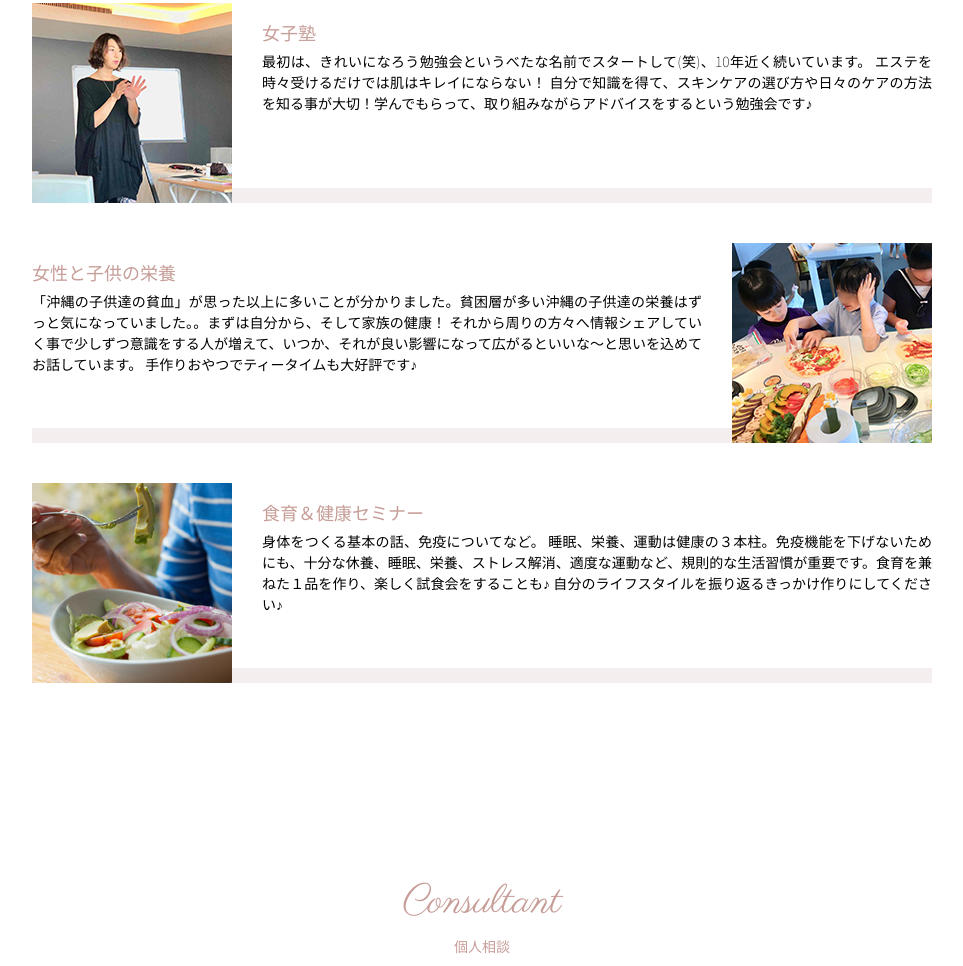
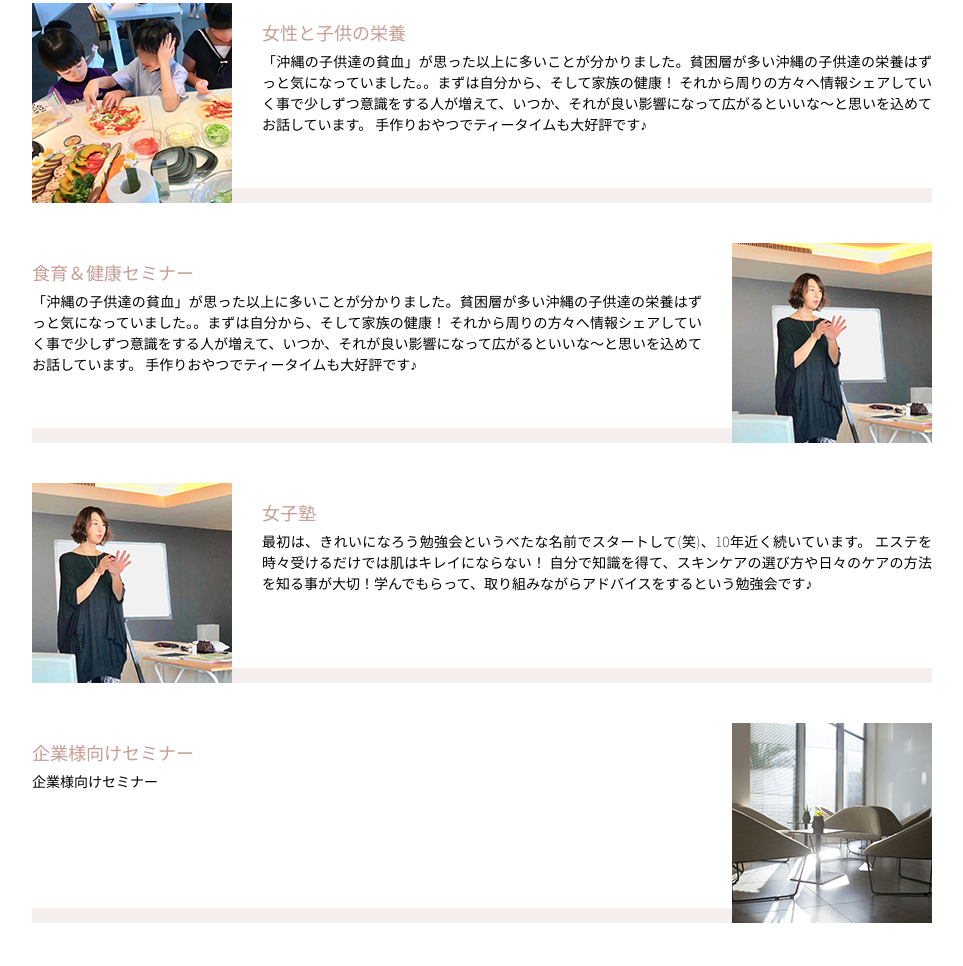
Before and after one commit to asakotomi/wellness-beauty, a plain HTML site: page katudou.html in a window 1280 px wide. Shown: the part 297-1263 px from the top of the page, without its empty margins (158-1121 px from the left). Drawn offline with nearby package versions, Linux system fonts and the light colour scheme.

Commit message:
コンテンツ変更と追加

```diff
--- a/katudou.html
+++ b/katudou.html
@@ -60,32 +60,40 @@
       <h2>Seminer<br>
         <span>健康に美しく生きるためのセミナー＆勉強会</span></h2>
       <section class="zyosi" data-scroll-on="0.3">
-        <figure><img src="images/top-info1.jpg" alt="女性"></figure>
+        <figure><img src="images/top-info2.jpg" alt="女性"></figure>
         <div class="zyosi-inner">
-          <h3>女子塾</h3>
-          <p>最初は、きれいになろう勉強会というべたな名前でスタートして(笑)、10年近く続いています。
-            エステを時々受けるだけでは肌はキレイにならない！
-            自分で知識を得て、スキンケアの選び方や日々のケアの方法を知る事が大切！学んでもらって、取り組みながらアドバイスをするという勉強会です♪</p>
-        </div>
-      </section>
-      <section class="eiyou" data-scroll-on="0.3">
-        <figure><img src="images/top-info2.jpg" alt="子供と女性"></figure>
-        <div class="eiyou-inner">
           <h3>女性と子供の栄養</h3>
           <p>「沖縄の子供達の貧血」が思った以上に多いことが分かりました。貧困層が多い沖縄の子供達の栄養はずっと気になっていました。。まずは自分から、そして家族の健康！
             それから周りの方々へ情報シェアしていく事で少しずつ意識をする人が増えて、いつか、それが良い影響になって広がるといいな〜と思いを込めてお話しています。
             手作りおやつでティータイムも大好評です♪</p>
         </div>
       </section>
-      <section class="syoku" data-scroll-on="0.3">
-        <figure><img src="images/top-info3.jpg" alt="サラダ"></figure>
-        <div class="syoku-inner">
+      <section class="eiyou" data-scroll-on="0.3">
+        <figure><img src="images/top-info1.jpg" alt="セミナー"></figure>
+        <div class="eiyou-inner">
           <h3>食育＆健康セミナー</h3>
-          <p>身体をつくる基本の話、免疫についてなど。
-            睡眠、栄養、運動は健康の３本柱。免疫機能を下げないためにも、十分な休養、睡眠、栄養、ストレス解消、適度な運動など、規則的な生活習慣が重要です。食育を兼ねた１品を作り、楽しく試食会をすることも♪
-            自分のライフスタイルを振り返るきっかけ作りにしてください♪</p>
+          <p>「沖縄の子供達の貧血」が思った以上に多いことが分かりました。貧困層が多い沖縄の子供達の栄養はずっと気になっていました。。まずは自分から、そして家族の健康！
+            それから周りの方々へ情報シェアしていく事で少しずつ意識をする人が増えて、いつか、それが良い影響になって広がるといいな〜と思いを込めてお話しています。
+            手作りおやつでティータイムも大好評です♪</p>
         </div>
       </section>
+      <section class="syoku" data-scroll-on="0.3">
+        <figure><img src="images/katudou-image1.jpg" alt="女性"></figure>
+        <div class="syoku-inner">
+          <h3>女子塾</h3>
+          <p>最初は、きれいになろう勉強会というべたな名前でスタートして(笑)、10年近く続いています。
+エステを時々受けるだけでは肌はキレイにならない！
+自分で知識を得て、スキンケアの選び方や日々のケアの方法を知る事が大切！学んでもらって、取り組みながらアドバイスをするという勉強会です♪</p>
+        </div>
+      </section>
+	    <section class="eiyou" data-scroll-on="0.3">
+        <figure><img src="images/top-info5.jpg" alt="オフィス"></figure>
+        <div class="eiyou-inner">
+          <h3>企業様向けセミナー</h3>
+          <p>企業様向けセミナー</p>
+        </div>
+      </section>
+
     </article>
     <article>
       <h2>Consultant<br>
```
Also changed, not shown: index.html (+7 -7 lines), images/katudou-image1.jpg (added), images/top-info5.jpg (added).
